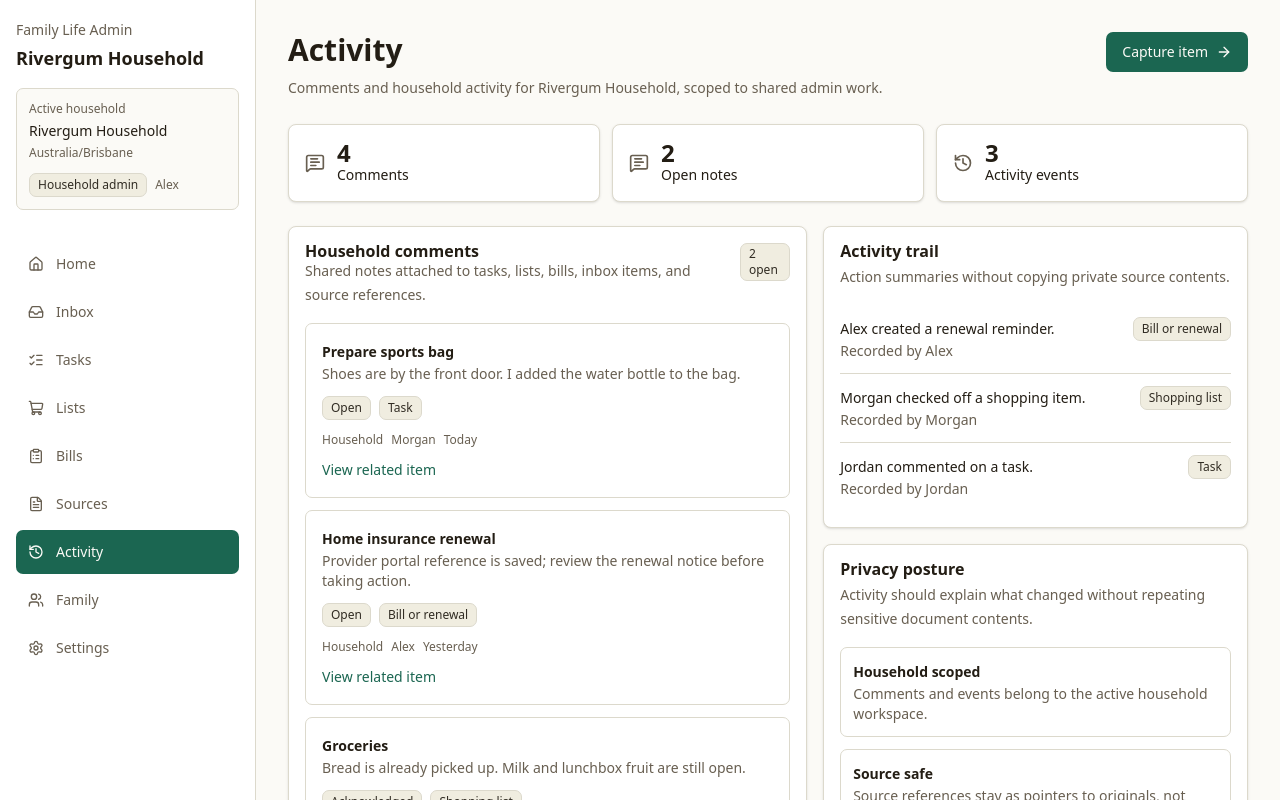
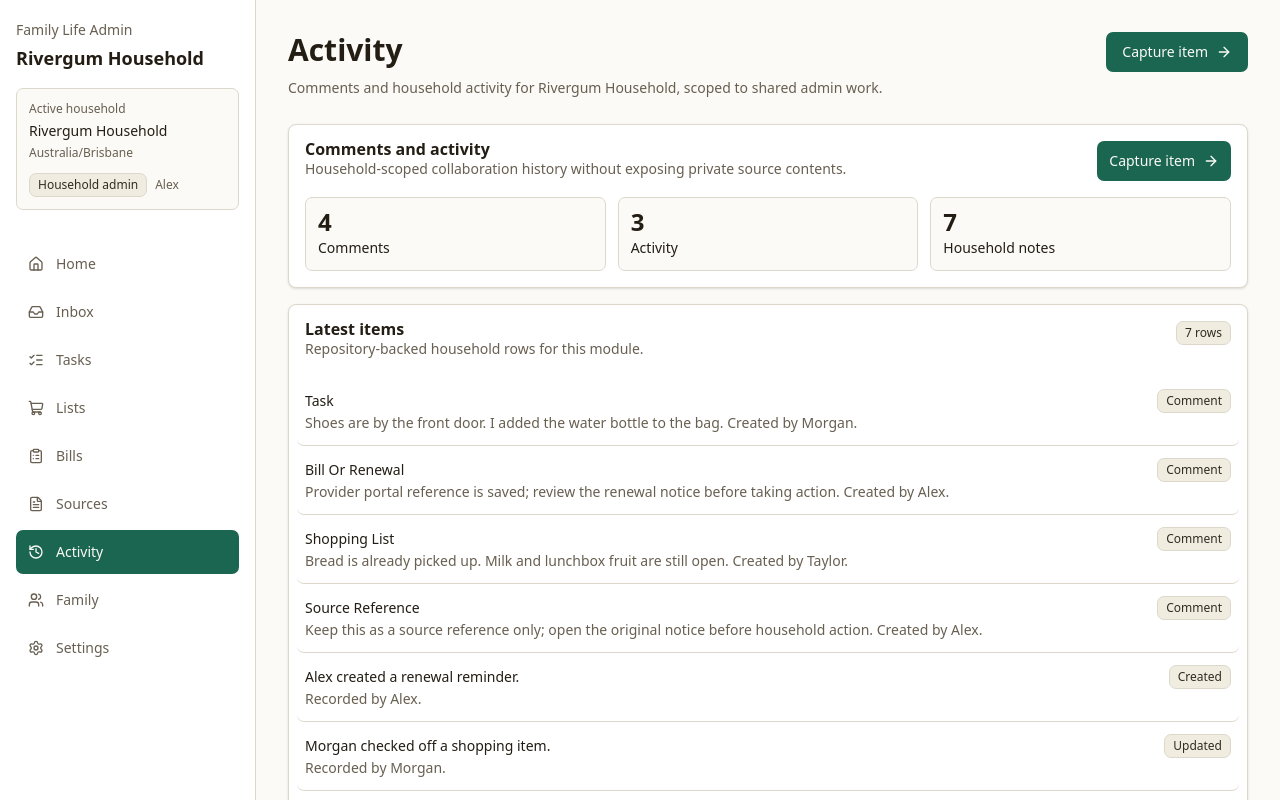
Before and after one commit to LatinMaestro/Life-Admin, a Next.js app: page /activity in a window 1280 px wide. Shown: the top 800 px of the page. Built offline with nearby package versions, Linux system fonts and the light colour scheme.

Commit message:
Move activity page to read model
Move Activity page onto the household-scoped comments/activity read model and update the production foundation docs.

```diff
--- a/src/app/activity/page.tsx
+++ b/src/app/activity/page.tsx
@@ -1,35 +1,19 @@
 import Link from "next/link";
-import { ArrowRight, History, MessageSquareText } from "lucide-react";
-import { Badge } from "@/components/ui/badge";
+import { ArrowRight, History, ShieldCheck } from "lucide-react";
 import { buttonVariants } from "@/components/ui/button";
 import { Card, CardContent, CardDescription, CardHeader, CardTitle } from "@/components/ui/card";
-import { ItemRow } from "@/components/item-row";
 import { PageHeader } from "@/components/page-header";
-import { getCommentEntityLabel, getCurrentHouseholdComments, getCurrentHouseholdOpenComments } from "@/lib/collaboration-data";
-import { getCurrentHouseholdActivity } from "@/lib/demo-data";
-import { getCurrentHousehold, getMemberDisplayName } from "@/lib/household";
+import { ReadModelSummary } from "@/components/read-model-summary";
+import { getActivityReadModel } from "@/lib/server/module-read-models";
 
-function getActivityEntityLabel(entityType: "bill" | "shopping_list" | "task") {
-  const labels: Record<typeof entityType, string> = {
-    bill: "Bill or renewal",
-    shopping_list: "Shopping list",
-    task: "Task",
-  };
-
-  return labels[entityType];
-}
-
-export default function ActivityPage() {
-  const household = getCurrentHousehold();
-  const comments = getCurrentHouseholdComments();
-  const openComments = getCurrentHouseholdOpenComments();
-  const activity = getCurrentHouseholdActivity();
+export default async function ActivityPage() {
+  const activity = await getActivityReadModel();
 
   return (
     <>
       <PageHeader
         title="Activity"
-        description={`Comments and household activity for ${household.name}, scoped to shared admin work.`}
+        description={`Comments and household activity for ${activity.household.name}, scoped to shared admin work.`}
         action={
           <Link href="/inbox" className={buttonVariants()}>
             Capture item
@@ -38,108 +22,46 @@ export default function ActivityPage() {
         }
       />
 
-      <section className="grid gap-3 sm:grid-cols-3">
-        <Card>
-          <CardContent className="flex items-center gap-3 p-4">
-            <MessageSquareText className="h-5 w-5 text-muted-foreground" aria-hidden="true" />
-            <div>
-              <p className="text-2xl font-semibold leading-none">{comments.length}</p>
-              <p className="text-sm font-medium">Comments</p>
-            </div>
-          </CardContent>
-        </Card>
-        <Card>
-          <CardContent className="flex items-center gap-3 p-4">
-            <MessageSquareText className="h-5 w-5 text-muted-foreground" aria-hidden="true" />
-            <div>
-              <p className="text-2xl font-semibold leading-none">{openComments.length}</p>
-              <p className="text-sm font-medium">Open notes</p>
-            </div>
-          </CardContent>
-        </Card>
-        <Card>
-          <CardContent className="flex items-center gap-3 p-4">
-            <History className="h-5 w-5 text-muted-foreground" aria-hidden="true" />
-            <div>
-              <p className="text-2xl font-semibold leading-none">{activity.length}</p>
-              <p className="text-sm font-medium">Activity events</p>
-            </div>
-          </CardContent>
-        </Card>
-      </section>
+      <ReadModelSummary
+        title="Comments and activity"
+        description="Household-scoped collaboration history without exposing private source contents."
+        counts={activity.counts}
+        rows={activity.rows}
+        emptyLabel="No household comments or activity have been recorded yet."
+        actionHref="/inbox"
+        actionLabel="Capture item"
+      />
 
-      <div className="mt-6 grid gap-4 xl:grid-cols-[1.1fr_0.9fr]">
+      <div className="mt-6 grid gap-4 md:grid-cols-2">
         <Card>
           <CardHeader>
-            <div className="flex items-start justify-between gap-3">
+            <div className="flex items-start gap-3">
+              <History className="mt-1 h-5 w-5 text-muted-foreground" aria-hidden="true" />
               <div>
-                <CardTitle>Household comments</CardTitle>
-                <CardDescription>Shared notes attached to tasks, lists, bills, inbox items, and source references.</CardDescription>
+                <CardTitle>Shared trail</CardTitle>
+                <CardDescription>Activity should explain what changed without repeating private document contents.</CardDescription>
               </div>
-              <Badge>{openComments.length} open</Badge>
             </div>
           </CardHeader>
-          <CardContent className="space-y-3">
-            {comments.map((comment) => (
-              <article key={comment.id} className="rounded-md border p-4">
-                <div className="flex flex-wrap items-start justify-between gap-3">
-                  <div>
-                    <h2 className="text-sm font-semibold leading-6">{comment.entityTitle}</h2>
-                    <p className="text-sm leading-5 text-muted-foreground">{comment.body}</p>
-                  </div>
-                  <div className="flex flex-wrap gap-2">
-                    <Badge>{comment.status}</Badge>
-                    <Badge>{getCommentEntityLabel(comment.entityType)}</Badge>
-                  </div>
-                </div>
-                <div className="mt-3 flex flex-wrap items-center gap-2 text-xs font-medium text-muted-foreground">
-                  <span>{comment.visibility}</span>
-                  <span>{getMemberDisplayName(comment.createdByMemberId)}</span>
-                  <span>{comment.createdAtLabel}</span>
-                </div>
-                <Link href={comment.entityHref} className="mt-3 inline-flex text-sm font-medium text-primary">
-                  View related item
-                </Link>
-              </article>
-            ))}
+          <CardContent className="text-sm leading-6 text-muted-foreground">
+            Comments and events stay attached to the active household workspace and remain ready for future live persistence.
           </CardContent>
         </Card>
 
-        <div className="space-y-4">
-          <Card>
-            <CardHeader>
-              <CardTitle>Activity trail</CardTitle>
-              <CardDescription>Action summaries without copying private source contents.</CardDescription>
-            </CardHeader>
-            <CardContent>
-              {activity.map((event) => (
-                <ItemRow
-                  key={event.id}
-                  title={event.summary}
-                  detail={`Recorded by ${getMemberDisplayName(event.actorMemberId)}`}
-                  status={getActivityEntityLabel(event.entityType)}
-                />
-              ))}
-            </CardContent>
-          </Card>
-
-          <Card>
-            <CardHeader>
-              <CardTitle>Privacy posture</CardTitle>
-              <CardDescription>Activity should explain what changed without repeating sensitive document contents.</CardDescription>
-            </CardHeader>
-            <CardContent className="grid gap-3">
-              <div className="rounded-md border p-3">
-                <p className="text-sm font-semibold leading-6">Household scoped</p>
-                <p className="text-sm leading-5 text-muted-foreground">Comments and events belong to the active household workspace.</p>
+        <Card>
+          <CardHeader>
+            <div className="flex items-start gap-3">
+              <ShieldCheck className="mt-1 h-5 w-5 text-muted-foreground" aria-hidden="true" />
+              <div>
+                <CardTitle>Privacy posture</CardTitle>
+                <CardDescription>Source references remain pointers to originals rather than copied source text.</CardDescription>
               </div>
-              <div className="rounded-md border p-3">
-                <p className="text-sm font-semibold leading-6">Source safe</p>
-                <p className="text-sm leading-5 text-muted-foreground">Source references stay as pointers to originals, not copied source text.</p>
-              </div>
-            </CardContent>
-          </Card>
-        </div>
+            </div>
+          </CardHeader>
+          <CardContent className="text-sm leading-6 text-muted-foreground">
+            The activity view keeps collaboration useful while preserving the household document safety rules.
+          </CardContent>
+        </Card>
       </div>
     </>
   );
```
Also changed, not shown: 2 other files (tests, documents, lock files or other folders).
